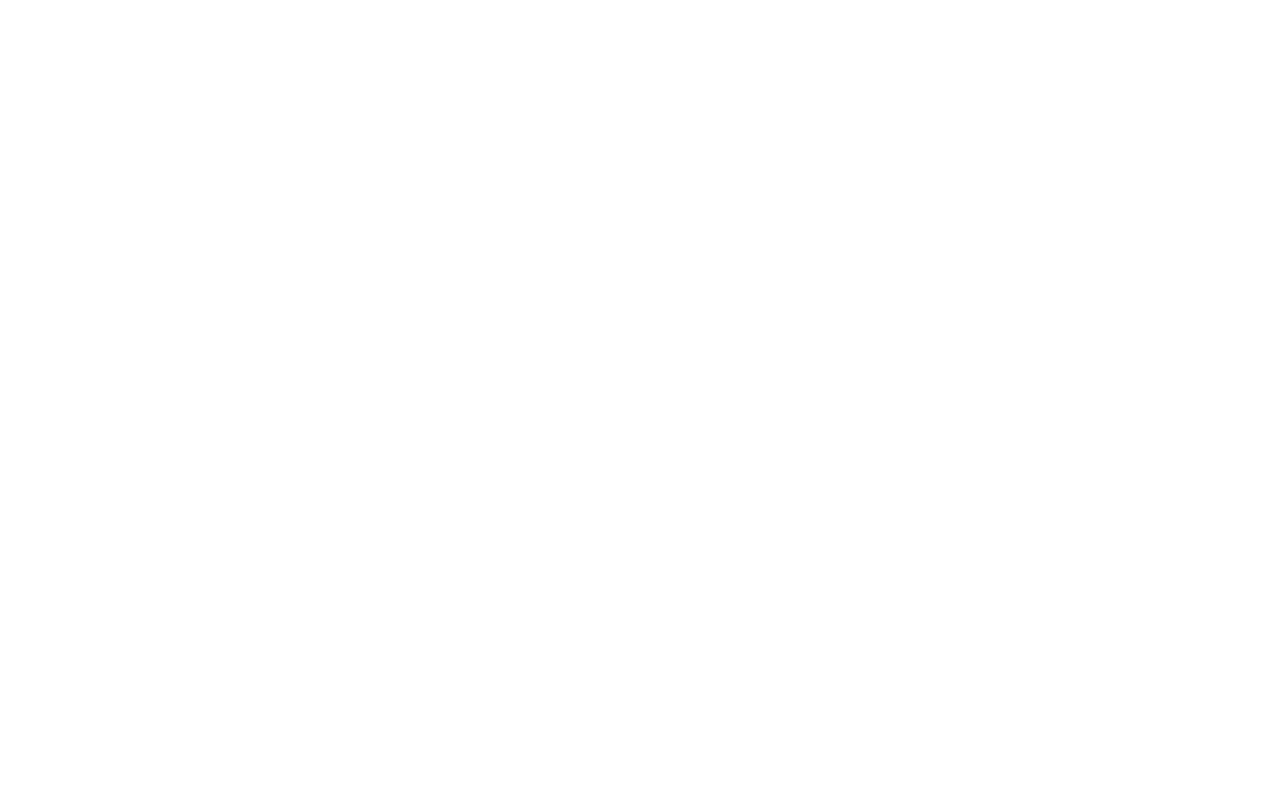
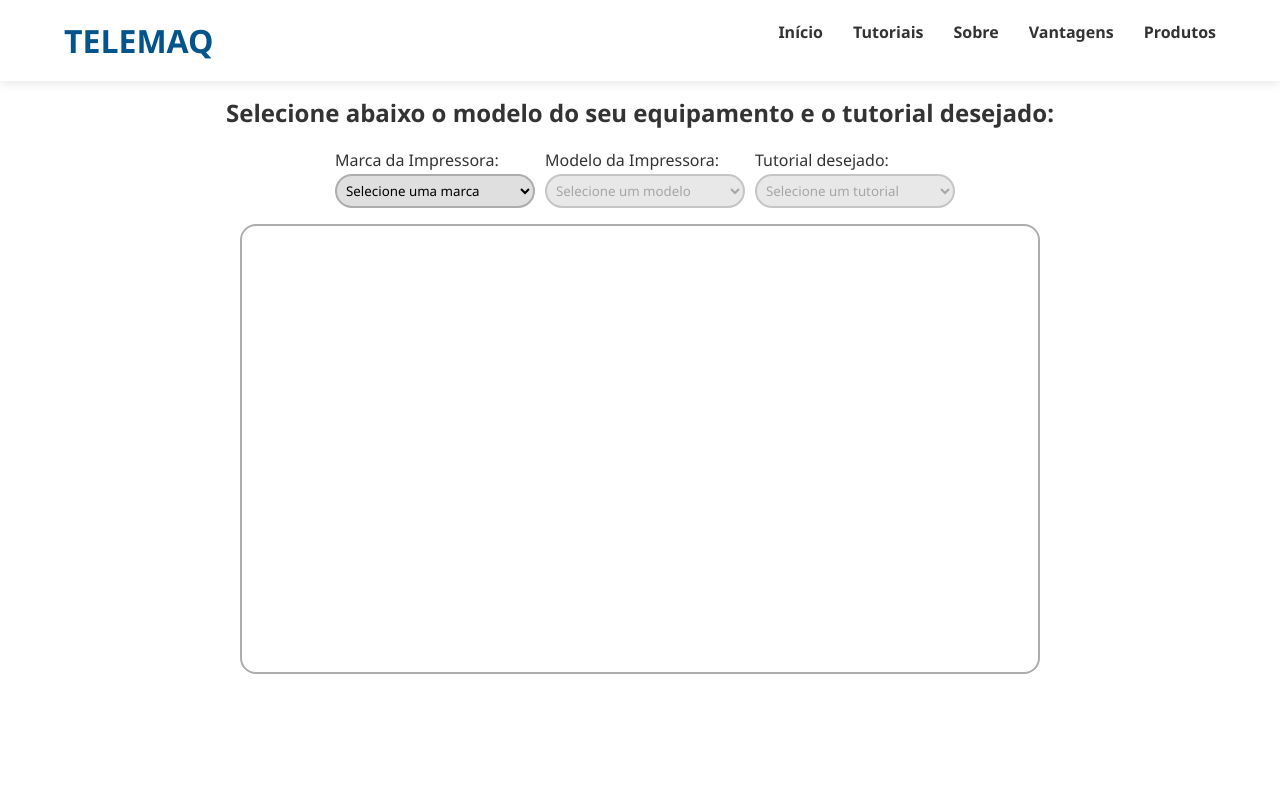
Before and after one commit to Melo1337/telemaq-react, a React (Create React App) app: page /Tutoriais in a window 1280 px wide. Before the commit this address had no page. Shown: the top 800 px of the page. Built offline with nearby package versions, Linux system fonts and the light colour scheme.

Commit message:
update netfily

```diff
--- a/src/components/Header/Header.js
+++ b/src/components/Header/Header.js
@@ -22,7 +22,7 @@
             {location.pathname === '/' ? (
               <>
                 <li><a href="#home" onClick={closeMenu}>Início</a></li>
-                <li><a href="/Tutorials" onClick={closeMenu}>Tutoriais</a></li>
+                <li><a href="/Tutoriais" onClick={closeMenu}>Tutoriais</a></li>
                 <li><a href="#sobre" onClick={closeMenu}>Sobre</a></li>
                 <li><a href="#vantagens" onClick={closeMenu}>Vantagens</a></li>
                 <li><a href="#produtos" onClick={closeMenu}>Produtos</a></li>
--- a/src/index.js
+++ b/src/index.js
@@ -3,7 +3,7 @@
 import './index.css';
 import App from './pages/home/App';
 import Printer from './pages/Printer/Printer';
-import Tutorials from './pages/Tutorials/Tutorials';
+import Tutoriais from './pages/Tutoriais/Tutoriais';
 
 const root = ReactDOM.createRoot(document.getElementById('root'));
 root.render(
@@ -11,7 +11,7 @@
     <Routes>
       <Route path="/" element={<App />} />
       <Route path="/PrinterDetails" element={<Printer />} />
-      <Route path="/Tutorials" element={<Tutorials />} />
+      <Route path="/Tutoriais" element={<Tutoriais />} />
     </Routes>
   </BrowserRouter>
 );
--- a/src/pages/Tutorials/Tutorials.js
+++ b/src/pages/Tutoriais/Tutoriais.js
@@ -1,9 +1,9 @@
 import React, { useState } from 'react';
 import Header from '../../components/Header/Header'
 import Footer from '../../components/Footer/Footer'
-import './Tutorials.css'
+import './Tutoriais.css'
 
-const Tutorials = () => {
+const Tutoriais = () => {
 
   function tutorial1212() {
     return {
@@ -79,7 +79,7 @@
   const [modeloSelecionado, setModeloSelecionado] = useState("");
   const [tutorialSelecionado, setTutorialSelecionado] = useState("");
 
-  function gerarVideo(feature) {
+  function gerarVideo() {
 
     if (modeloSelecionado && marcaSelecionada && tutorialSelecionado) {
       const linkVideo = dadosImpressoras[marcaSelecionada][modeloSelecionado][tutorialSelecionado];
@@ -129,7 +129,7 @@
 
         <div className='container-video'>
           <div className='video'>
-            {gerarVideo(tutorialSelecionado)}
+            {gerarVideo()}
           </div>
           <div className='tutorial-escrito'>
 
@@ -141,4 +141,4 @@
   );
 };
 
-export default Tutorials;
+export default Tutoriais;
```
Also changed, not shown: src/pages/Tutoriais/Tutoriais.css (renamed from src/pages/Tutorials/Tutorials.css).
